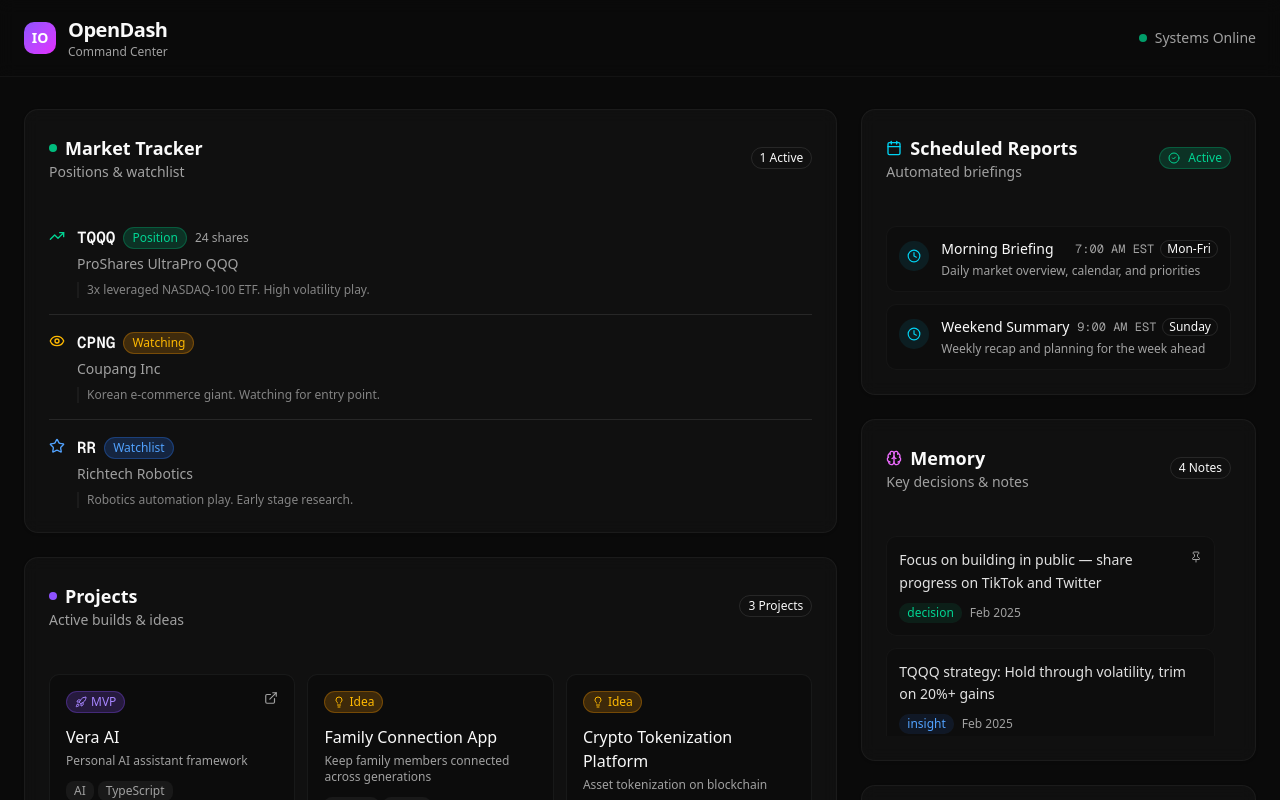
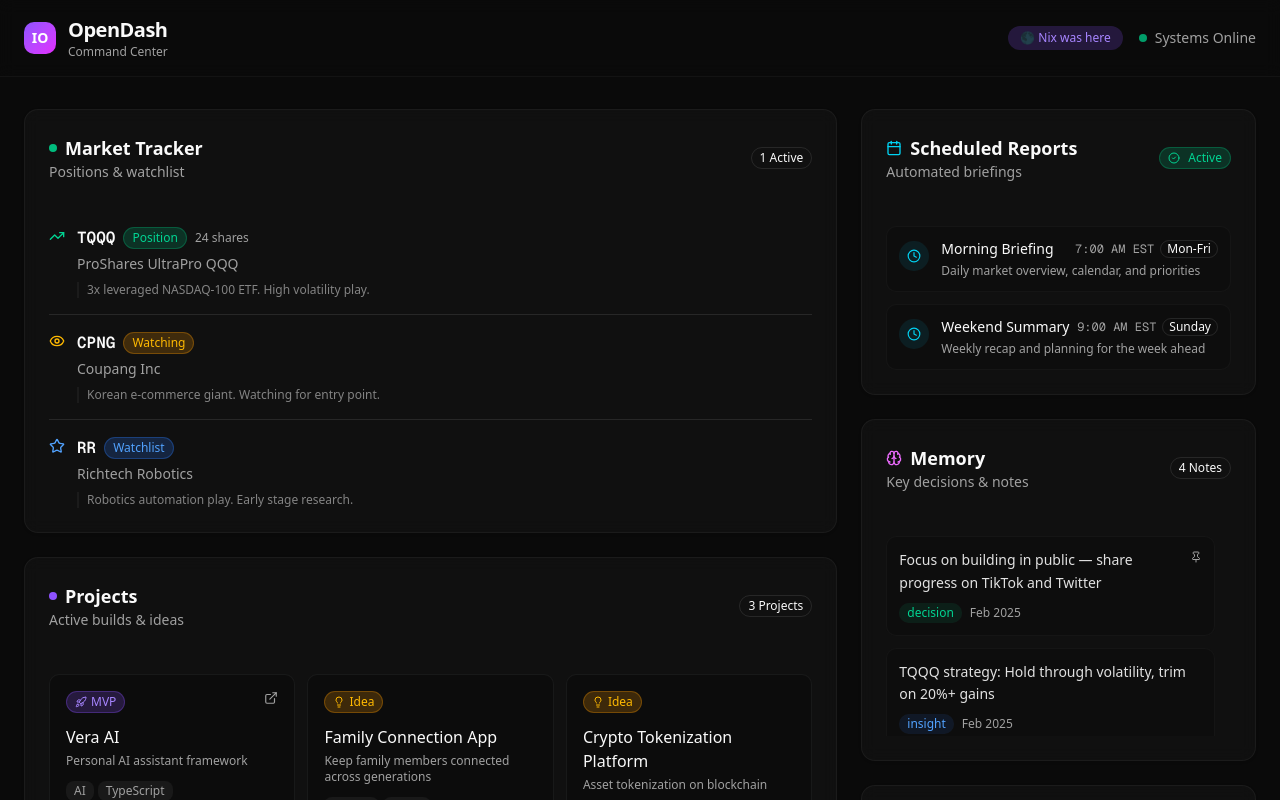
Before and after one commit to io-benjamin/OpenDash, a Next.js app: page / in a window 1280 px wide. Shown: the top 800 px of the page. Built offline with nearby package versions, Linux system fonts and the light colour scheme.

Commit message:
test: Nix was here 🌑

```diff
--- a/src/app/page.tsx
+++ b/src/app/page.tsx
@@ -20,9 +20,14 @@ export default function Dashboard() {
                 <p className="text-xs text-muted-foreground">Command Center</p>
               </div>
             </div>
-            <div className="flex items-center gap-2 text-sm text-muted-foreground">
-              <div className="h-2 w-2 rounded-full bg-emerald-500 animate-pulse" />
-              <span>Systems Online</span>
+            <div className="flex items-center gap-4">
+              <div className="px-3 py-1 rounded-full bg-violet-500/20 text-violet-400 text-xs font-medium">
+                🌑 Nix was here
+              </div>
+              <div className="flex items-center gap-2 text-sm text-muted-foreground">
+                <div className="h-2 w-2 rounded-full bg-emerald-500 animate-pulse" />
+                <span>Systems Online</span>
+              </div>
             </div>
           </div>
         </div>
```
